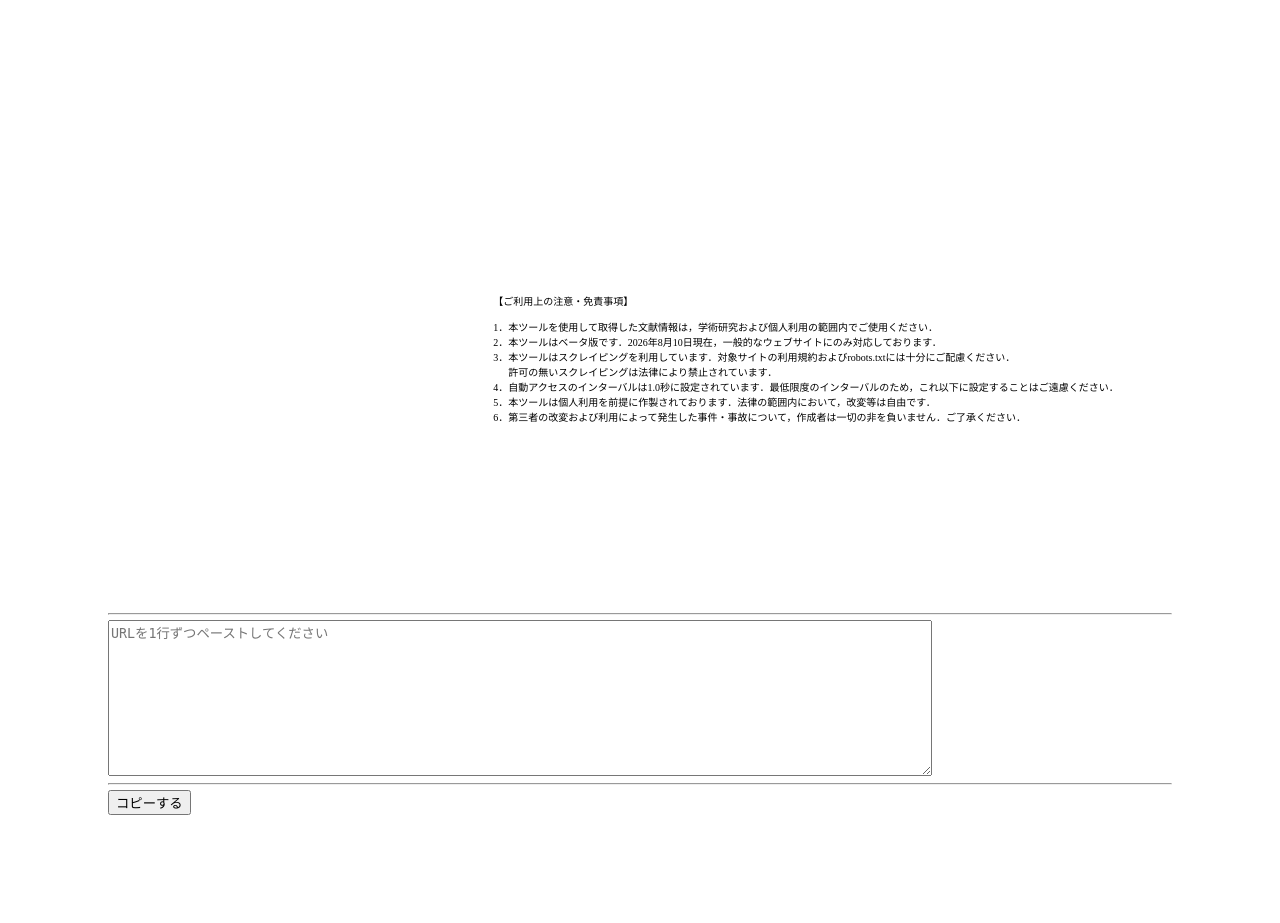
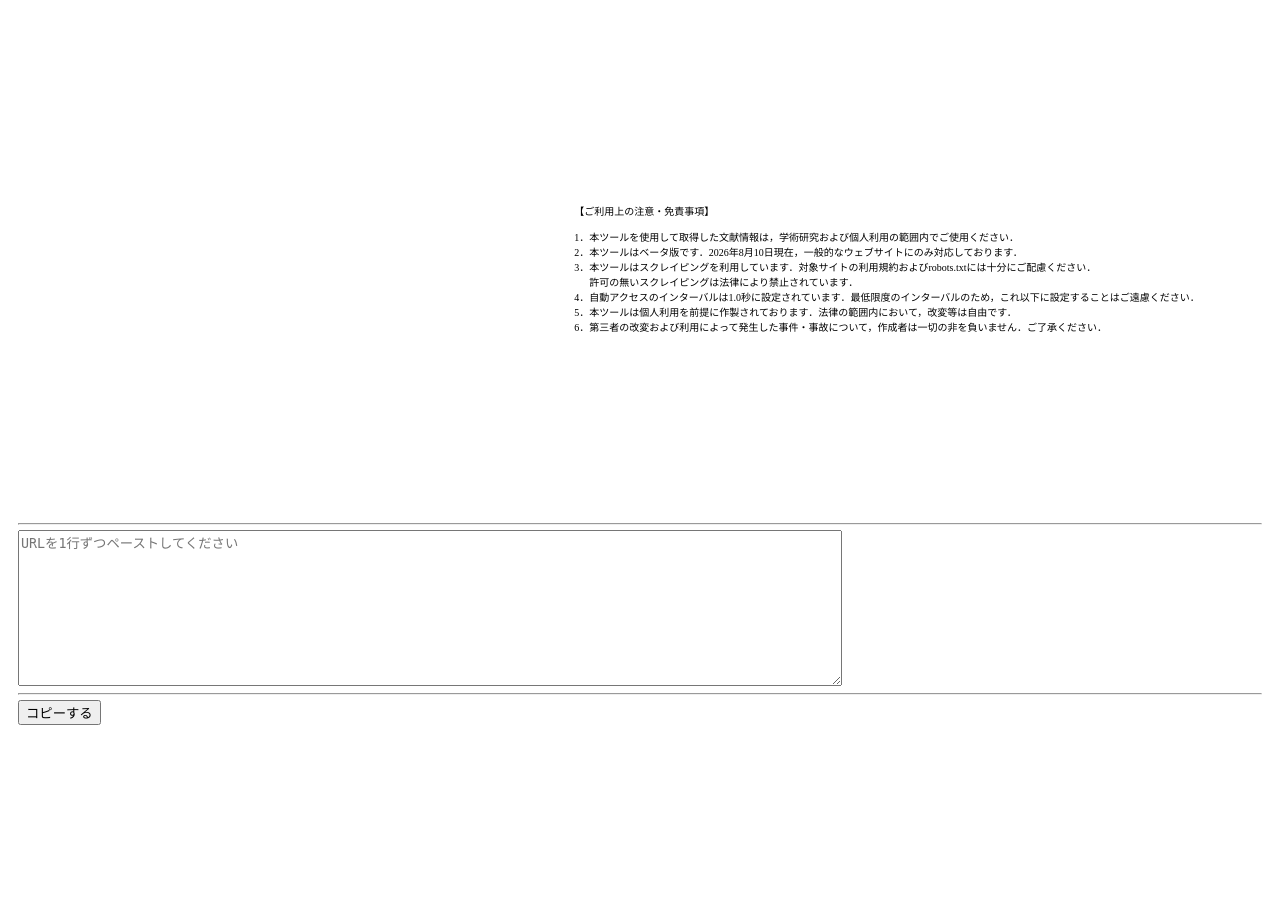
Before and after one commit to qr-github/pyRference, a Flask app: page / in a window 1280 px wide. After the commit the page ends 725 px from the top, so only its background shows below. Run offline with Flask 3, Linux system fonts and the light colour scheme.

Commit message:
パディングを1remに変更

```diff
--- a/static/style.css
+++ b/static/style.css
@@ -2,7 +2,7 @@ html{
     font-size: 62.5%;
 }
 body{
-    padding: 10rem;
+    padding: 1rem;
 }
 
 #notice{
```
